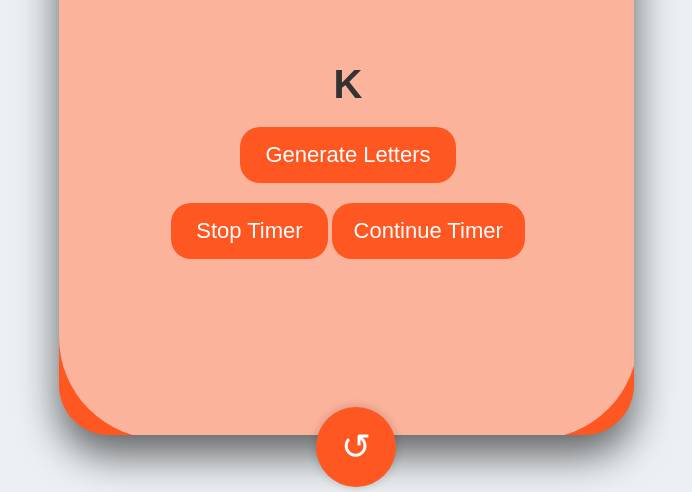
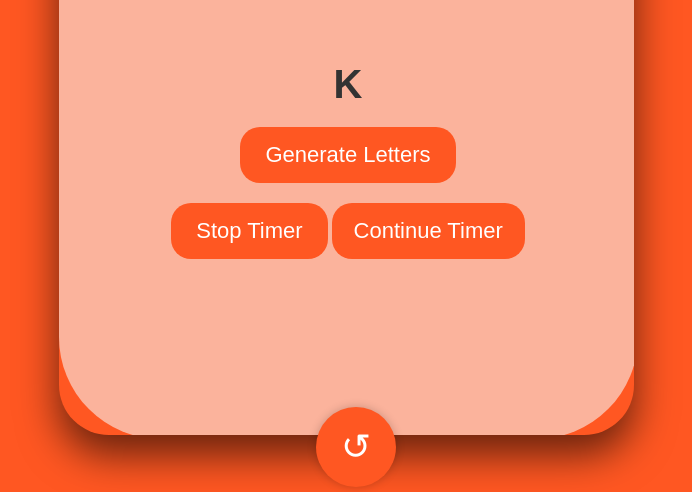
Before and after one commit to 1sakitaki1/1sakitaki1.github.io, a plain HTML site: page index.html in a window 1280 px wide. Shown: the part 308-800 px from the top of the page, without its empty margins (294-986 px from the left). Drawn offline with Linux system fonts and the light colour scheme.

Commit message:
Update style.css

```diff
--- a/style.css
+++ b/style.css
@@ -1,5 +1,5 @@
 body {
-	background-color: #ecf0f3;
+	background-color: #ff5722;
 	display: flex;
 	justify-content: center;
 	align-items: center;
```
